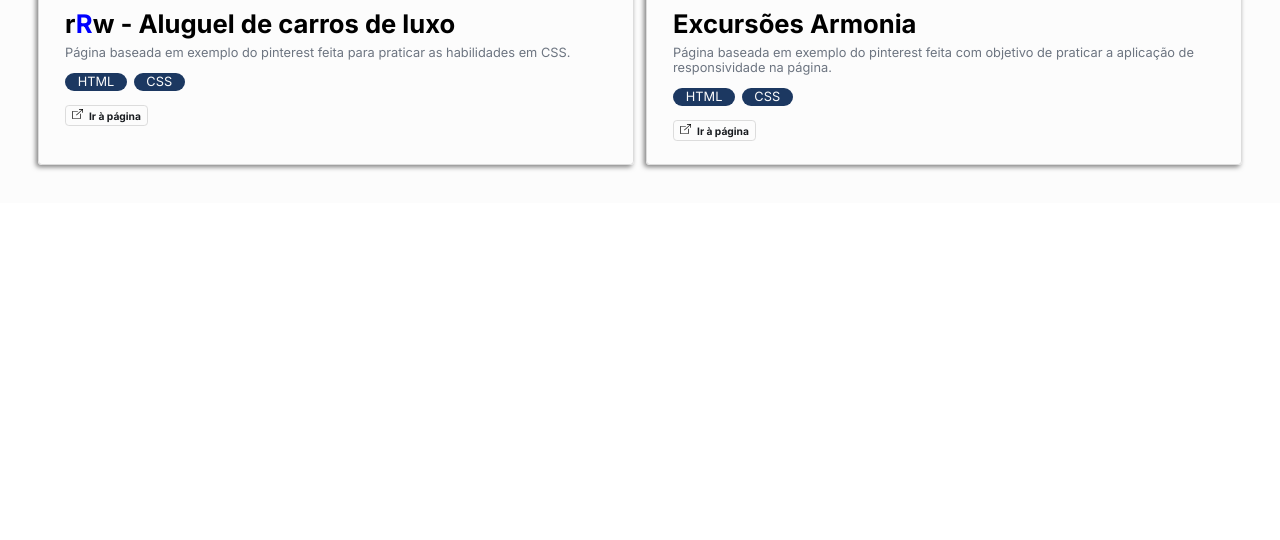
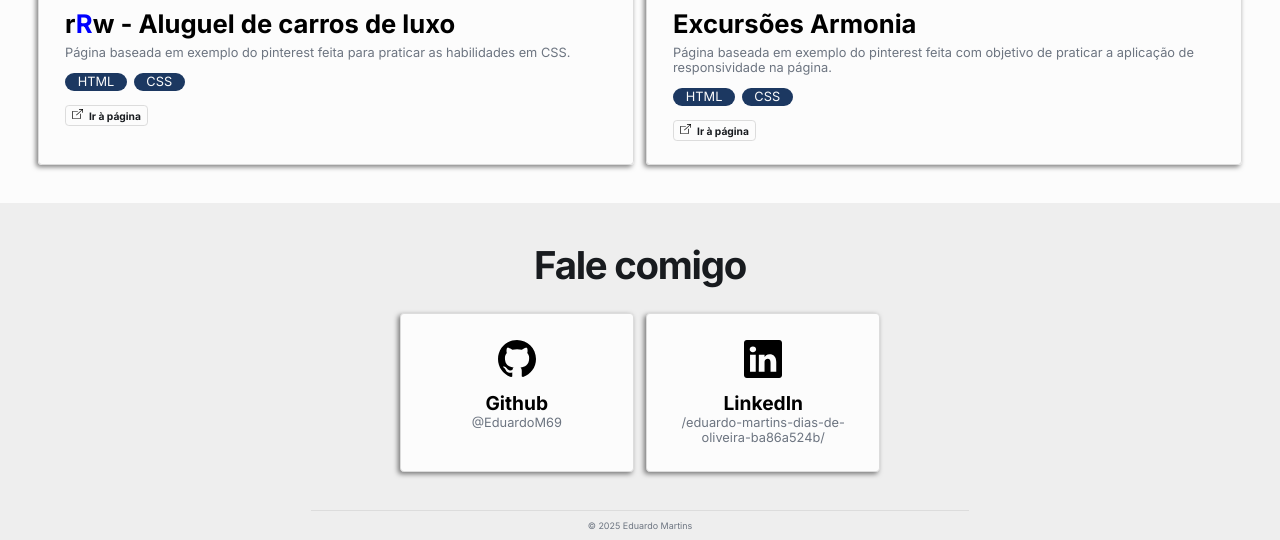
Before and after one commit to EduardoM69/DesafioRelampago_portfolioOnline, a plain HTML site: page index.html in a window 1280 px wide. Shown: the part 1279-1819 px from the top of the page. Before the commit the page ends 1482 px from the top, so only its background shows below. Drawn offline with Linux system fonts and the light colour scheme.

Commit message:
Section 4 and footer added to the page

```diff
--- a/index.html
+++ b/index.html
@@ -93,6 +93,35 @@
             </div>
         </section>
 
+        <!-- Sessão 4 -->
+
+        <section class="sessao quarta">
+            <h1 class="titulo">Fale comigo</h1>
+            <div class="cards">
+
+                <!-- document.location modifica o URL da página -->
+
+                <div onclick="document.location='https://github.com/EduardoM69';" class="card">
+                    <img src="img/icons/github.svg" alt="Github">
+                    <figcaption><h2>Github</h2></figcaption>
+                    <p>@EduardoM69</p>
+                </div>
+
+                <div onclick="document.location='https://www.linkedin.com/in/eduardo-martins-dias-de-oliveira-ba86a524b/';" class="card">
+                    <img src="img/icons/linkedin.svg" alt="LinkedIn">
+                    <figcaption><h2>LinkedIn</h2></figcaption>
+                    <p>/eduardo-martins-dias-de-oliveira-ba86a524b/</p>
+                </div>
+
+            </div>
+        </section>
+
     </main>
+
+    <!-- Rodapé -->
+
+    <footer>
+        <p>© 2025 Eduardo Martins </p>
+    </footer>
 </body>
 </html>
--- a/styles.css
+++ b/styles.css
@@ -85,7 +85,6 @@ main{
         flex-wrap: wrap;
         gap: 1vw;
         justify-content: center;
-
         .card{
             height: 5vw;
             padding: 2vw 2vw;
@@ -115,8 +114,8 @@ main{
                 text-align: left;
                 margin-top: 1.5vw;
             }
+        }
 
-        }
     }
 }
 
@@ -186,3 +185,57 @@ main{
         }
     }
 }
+
+/*   Sessão 4   */
+
+.sessao.quarta{
+    background-color: var(--bg-sec);
+    .cards{
+        margin-top: 2vw;
+        display: flex;
+        flex-wrap: wrap;
+        gap: 1vw;
+        justify-content: center;
+        .card{
+            height: 5vw;
+            padding: 2vw 2vw;
+            display: flex;
+            flex-direction: column;
+            align-items: center;
+            flex: 1;
+            background-color: var(--bg-prin);
+            height: auto;
+            border-radius: 0.3vw;
+            border: 1px solid gainsboro;
+            max-width: 15%;
+            box-shadow: -2px 2px 5px rgba(0, 0, 0, 0.5);
+            img{
+                width: 3vw;
+                margin-bottom: 1vw;
+            }
+            h2{
+                font-size: 1.5vw;
+            }
+            p{
+                font-size: 1vw;
+            }
+        }
+    }
+}
+
+/* Rodapé */
+
+footer{
+    background-color: var(--bg-sec);
+    font-family: 'Inter', sans-serif;
+    display: flex;
+    justify-content: center;
+    color: var(--txt-p);
+    p{
+        text-align: center;
+        width: 50%;
+        padding: 0.7vw;
+        border-top: 0.05vw solid gainsboro;
+        font-size: 0.7vw;
+    }
+}
```
Also changed, not shown: img/icons/github.svg (added), img/icons/linkedin.svg (added), 1 other file.
